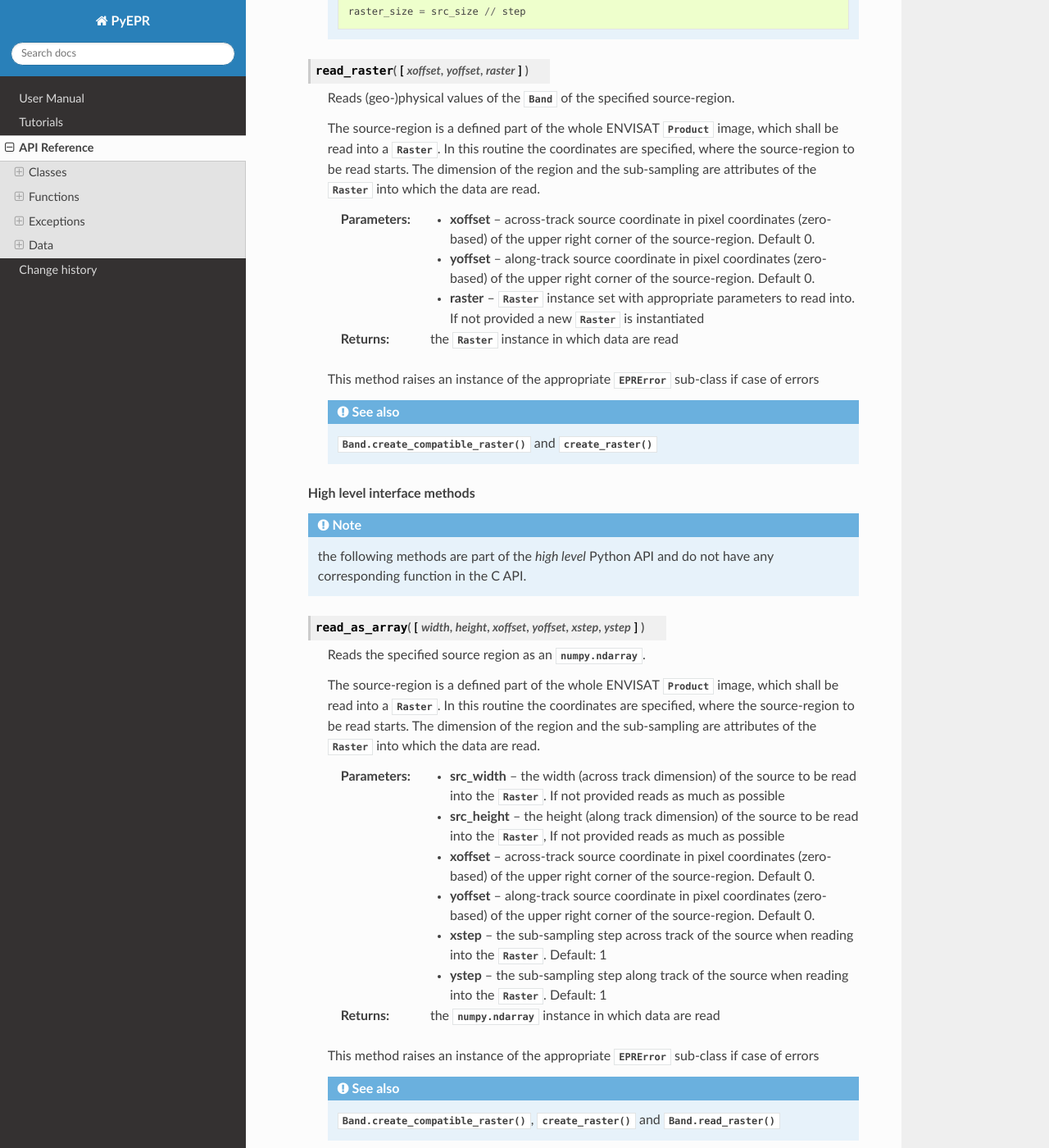
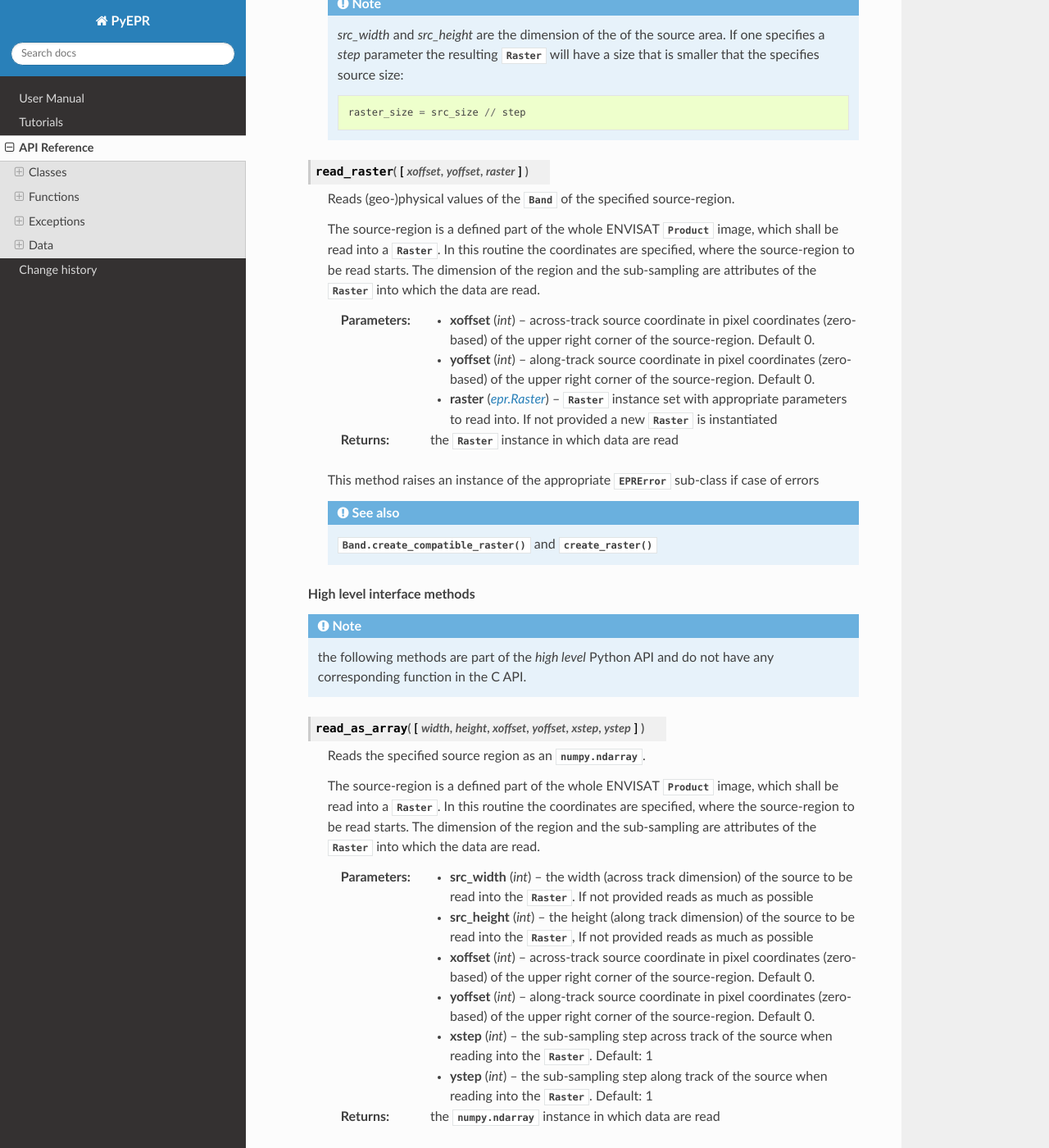
Before and after one commit to avalentino/pyepr, a Sphinx documentation site: the page built from docs/reference.rst, in a window 1280 px wide and 1400 px high, scrolled down 16661 px. Shown: the whole window at 82% size. Built offline with Sphinx 7.4.7 and the Read the Docs theme 3.1.0, drawn with Linux system fonts in a browser that asks for light colours; some of the changed text lies outside the part shown.

Commit message:
Improve documentation of functions/methods argument types

```diff
--- a/docs/reference.rst
+++ b/docs/reference.rst
@@ -95,7 +95,7 @@ Product
       Gets the :class:`Band` at the specified position within the
       :class:`product`.
 
-      :param index:
+      :param int index:
             the index identifying the position of the :class:`Band`, starting
             with 0, must not be negative
       :returns:
@@ -118,7 +118,7 @@ Product
       Gets the :class:`Dataset` at the specified position within the
       :class:`Product`.
 
-      :param index:
+      :param int index:
             the index identifying the position of the :class:`Dataset`,
             starting with 0, must not be negative
       :returns:
@@ -132,7 +132,7 @@ Product
       Gets the :class:`DSD` (:class:`Dataset` descriptor) at the specified
       position within the :class:`Product`.
 
-      :param index:
+      :param int index:
             the index identifying the position of the :class:`DSD`,
             starting with 0, must not be negative
       :returns:
@@ -185,20 +185,20 @@ Product
       the a certain dimension and sub-sampling as defined in the
       given raster.
 
-      :param bm_expr:
+      :param str bm_expr:
             a string holding the logical expression for the definition
             of the bit-mask. In a bit-mask expression, any number of
             the flag-names (found in the DDDB) can be composed with
             "(", ")", "NOT", "AND", "OR". Valid bit-mask expression are
             for example ``flags.LAND OR flags.CLOUD`` or
             ``NOT flags.WATER AND flags.TURBID_S``
-      :param xoffset:
+      :param int xoffset:
             across-track coordinate in pixel coordinates (zero-based)
             of the upper right corner of the source-region
-      :param yoffset:
+      :param int yoffset:
             along-track coordinate in pixel coordinates (zero-based)
             of the upper right corner of the source-region
-      :param raster:
+      :param int raster:
             the raster for the bit-mask. The data type of the raster
             must be either :data:`E_TID_UCHAR` or :data:`E_TID_CHAR`
       :returns:
@@ -262,7 +262,7 @@ Product
       Return a complex array that is the combination of two bands.
 
       Return a complex array reading the real part from the band named
-      "iname" and the imaginary part from the band named "qname".
+      `iname` and the imaginary part from the band named `qname`.
 
       :param str iname:
          name of the band containing the real part of the complex array
@@ -365,9 +367,9 @@ Dataset
       In both cases, the :class:`Record` in which the data is read into will
       be returned.
 
-      :param index:
+      :param int index:
             the zero-based :class:`Record` index (default: 0)
-      :param record:
+      :param epr.Record record:
             a pre-created :class:`Record` to reduce memory reallocation,
             can be ``None`` (default) to let the function allocate a new
             :class:`Record`
@@ -474,7 +476,7 @@ Record
       Gets a :class:`Field` at the specified position within the
       :class:`Record`.
 
-      :param index:
+      :param int index:
             the zero-based index (position within :class:`Record`) of the
             :class:`Field`
       :returns:
@@ -513,9 +515,9 @@ Record
       element to the *ostream* text file or (default) the ASCII output
       will be printed to standard output (:data:`sys.stdout`).
 
-      :param field_index:
+      :param int field_index:
             the index of :class:`Field` in the :class:`Record`
-      :param element_index:
+      :param int element_index:
             the index of element in the specified :class:`Field`
       :param ostream:
             the (opened) output file object
@@ -620,7 +622,7 @@ Field
 
       This function is for getting the elements of a :class:`Field`.
 
-      :param index:
+      :param int index:
             the zero-based index of element to be returned, must not be
             negative. Default: 0.
       :returns:
@@ -654,7 +656,7 @@ Field
 
       :param elem:
             value of the element to set
-      :param index:
+      :param int index:
             the zero-based index of element to be set, must not be
             negative. Default: 0.
 
@@ -975,18 +977,18 @@ Band
       This step can be set differently for the across track (source_step_x)
       and along track (source_step_y) directions.
 
-      :param src_width:
+      :param int src_width:
             the width (across track dimension) of the source to be read
             into the :class:`Raster`. Default: scene width (see
             :attr:`Product.get_scene_width`)
-      :param src_height:
+      :param int src_height:
             the height (along track dimension) of the source to be read
             into the :class:`Raster`. Default: scene height (see
             :attr:`Product.get_scene_height`)
-      :param xstep:
+      :param int xstep:
             the sub-sampling step across track of the source when reading
             into the :class:`Raster`. Default: 1.
-      :param ystep:
+      :param int ystep:
             the sub-sampling step along track of the source when reading
             into the :class:`Raster`. Default: 1.
       :returns:
@@ -1015,15 +1017,15 @@ Band
       The dimension of the region and the sub-sampling are attributes
       of the :class:`Raster` into which the data are read.
 
-      :param xoffset:
+      :param int xoffset:
             across-track source coordinate in pixel coordinates
             (zero-based) of the upper right corner of the source-region.
             Default 0.
-      :param yoffset:
+      :param int yoffset:
             along-track source coordinate in pixel coordinates
             (zero-based) of the upper right corner of the source-region.
             Default 0.
-      :param raster:
+      :param epr.Raster raster:
             :class:`Raster` instance set with appropriate parameters to
             read into. If not provided a new :class:`Raster` is
             instantiated
@@ -1055,26 +1057,26 @@ Band
       The dimension of the region and the sub-sampling are attributes
       of the :class:`Raster` into which the data are read.
 
-      :param src_width:
+      :param int src_width:
             the width (across track dimension) of the source to be read
             into the :class:`Raster`. If not provided reads as much as
             possible
-      :param src_height:
+      :param int src_height:
             the height (along track dimension) of the source to be read
             into the :class:`Raster`, If not provided reads as much as
             possible
-      :param xoffset:
+      :param int xoffset:
             across-track source coordinate in pixel coordinates
             (zero-based) of the upper right corner of the source-region.
             Default 0.
-      :param yoffset:
+      :param int yoffset:
             along-track source coordinate in pixel coordinates
             (zero-based) of the upper right corner of the source-region.
             Default 0.
-      :param xstep:
+      :param int xstep:
             the sub-sampling step across track of the source when
             reading into the :class:`Raster`. Default: 1
-      :param ystep:
+      :param int ystep:
             the sub-sampling step along track of the source when
             reading into the :class:`Raster`. Default: 1
       :returns:
@@ -1172,9 +1174,9 @@ Raster
       This function is for getting the values of the elements of a
       :class:`Raster` (i.e. pixel)
 
-      :param x:
+      :param int x:
             the (zero-based) X coordinate of the pixel
-      :param y:
+      :param int y:
             the (zero-based) Y coordinate of the pixel
       :returns:
             the typed value at the given coordinate
@@ -1297,18 +1299,18 @@ Functions
 
         .. seealso:: `Data type Identifiers`_
 
-   :param src_width:
+   :param int src_width:
         the width (across track dimension) of the source to be read
         into the :class:`Raster`.
         See description of :meth:`Band.create_compatible_raster`
-   :param src_height:
+   :param int src_height:
         the height (along track dimension) of the source to be read
         into the :class:`Raster`.
         See description of :meth:`Band.create_compatible_raster`
-   :param xstep:
+   :param int xstep:
         the sub-sampling step across track of the source when reading
         into the :class:`Raster`. Default: 1.
-   :param ystep:
+   :param int ystep:
         the sub-sampling step along track of the source when reading
         into the :class:`Raster`. Default: 1.
    :returns:
@@ -1323,16 +1325,16 @@ Functions
 
    The :class:`Raster` returned always is of type ``byte``.
 
-   :param src_width:
+   :param int src_width:
         the width (across track dimension) of the source to be read
         into the :class:`Raster`
-   :param src_height:
+   :param int src_height:
         the height (along track dimension) of the source to be read
         into the :class:`Raster`
-   :param xstep:
+   :param int xstep:
         the sub-sampling step across track of the source when reading
         into the :class:`Raster`. Default: 1.
-   :param ystep:
+   :param int ystep:
         the sub-sampling step along track of the source when reading
         into the :class:`Raster`. Default: 1.
    :returns:
@@ -1363,9 +1365,9 @@ EPRError
 
       Initializer.
 
-      :param message:
+      :param str message:
             error message
-      :param code:
+      :param int code:
             EPR error code
 
 
--- a/pyproject.toml
+++ b/pyproject.toml
@@ -167,7 +167,7 @@ match='(?!(test_|conf)).*\.py'
 
 
 [tool.codespell]
-skip = "*.pdf,*.ipynb,./docs/spelling_wordlist.txt,*.N1,extern,./src/epr/*.c"
+skip = "*.pdf,*.ipynb,./docs/spelling_wordlist.txt,*.N1,extern,./src/epr/*.c,./docs/_build"
 count = true
 quiet-level = 3
 # ignore-words-list = ""
```
Also changed, not shown: other parts of docs/reference.rst (+7 -5 lines), 1 other file.
